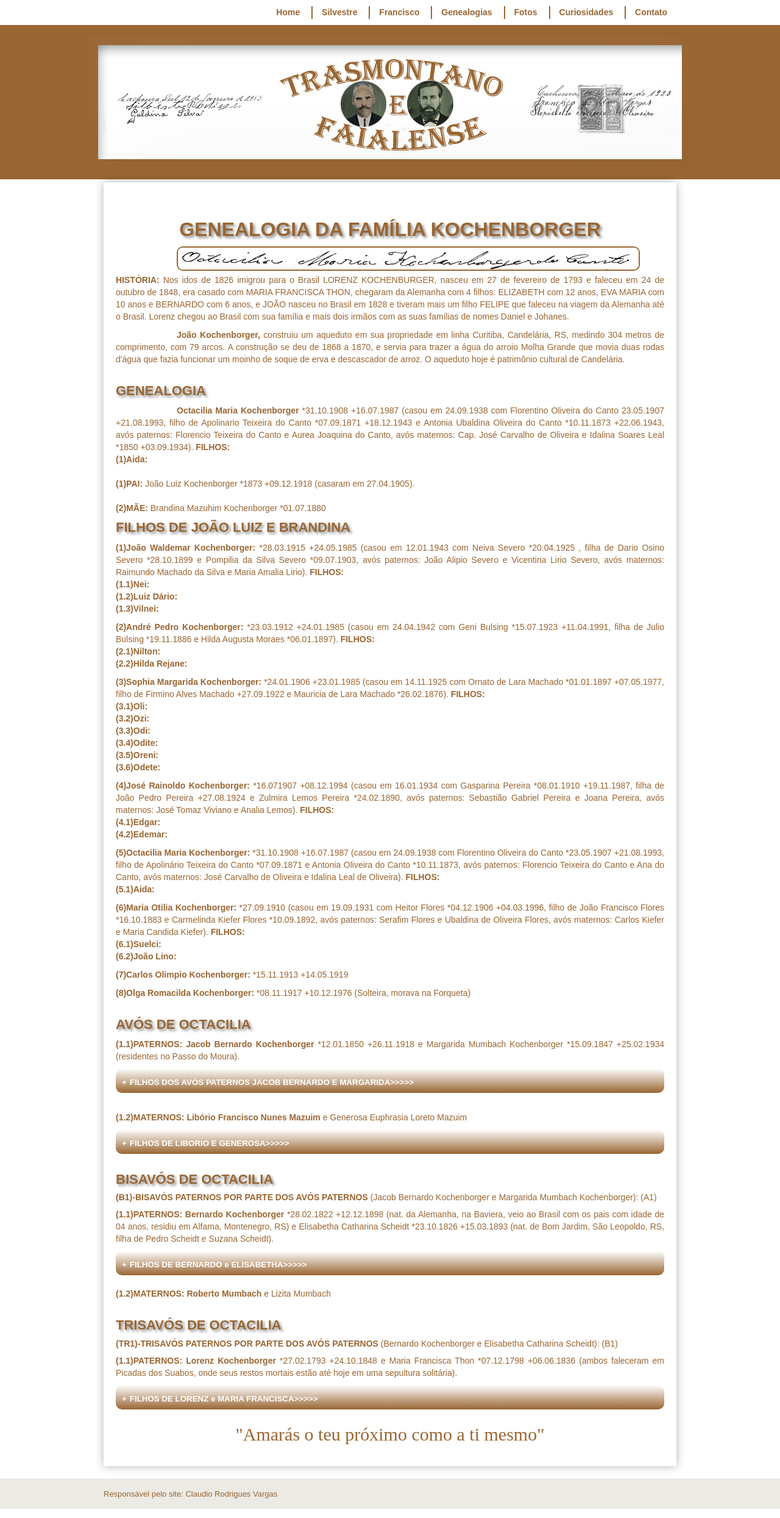
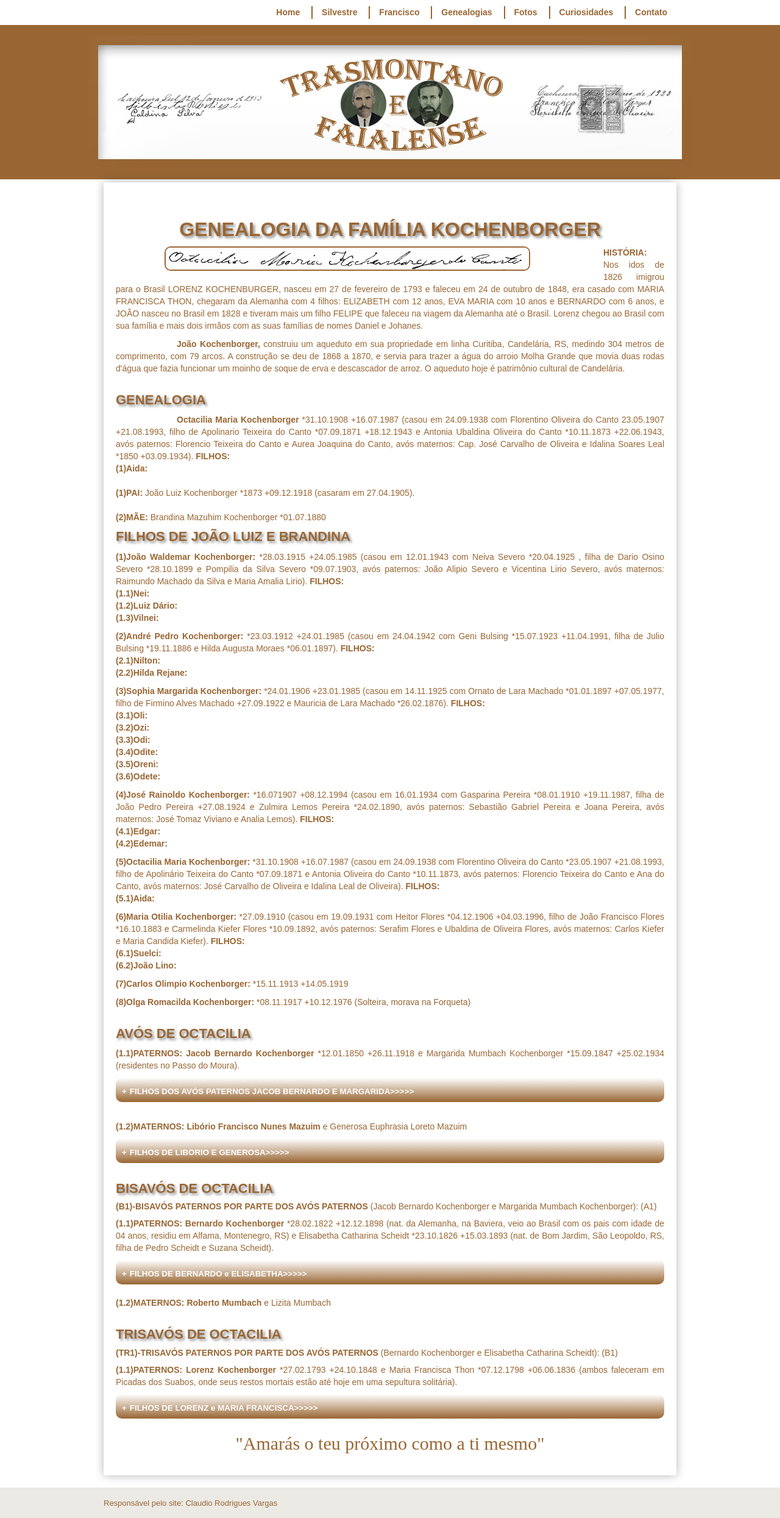
Before and after one commit to claudiovargas1955/claudiovargas1955.github.io, a Jekyll site: the page built from _pages/familia-kochenborger.html, in a window 1280 px wide. Shown: the whole page at 61% size. Built offline with Jekyll 4.4.1, drawn with Linux system fonts in a browser that asks for light colours; some web fonts are replaced.

Commit message:
Update familia-kochenborger.html

```diff
--- a/_pages/familia-kochenborger.html
+++ b/_pages/familia-kochenborger.html
@@ -32,8 +32,8 @@ details[open] summary {color:#996633;
       margin-left: 5px;
       }
 
-  .esq1{margin-right:100px;
-        margin-left:100px;
+  .esq1{margin-right:120px;
+        margin-left:80px;
         margin-bottom:5px;
         border:#996633 solid 2px;
         border-radius:10px;
@@ -98,7 +98,7 @@ details[open] summary {color:#996633;
 </style>
 
 <h1>GENEALOGIA DA FAMÍLIA KOCHENBORGER</h1>
-<img class="esq1" style="float:left"; src="/images/octacilia.jpg" width="760px" height="40px" align="center" title="Assinatura Octacilia Kochenborger";/>
+<img class="esq1" style="float:left"; src="/images/octacilia.jpg" width="600px" height="40px" align="center" title="Assinatura Octacilia Kochenborger";/>
 <p><b>HISTÓRIA: </b>Nos idos de 1826 imigrou para o Brasil LORENZ KOCHENBURGER, nasceu em 27 de fevereiro de 1793 e faleceu em 24 de
 outubro de 1848, era casado com MARIA FRANCISCA THON, chegaram da Alemanha com 4 filhos: ELIZABETH com 12 anos, EVA MARIA com 10 anos e
 BERNARDO com 6 anos, e JOÃO nasceu no Brasil em 1828 e tiveram mais um filho FELIPE que faleceu na viagem da Alemanha até o Brasil.
```
